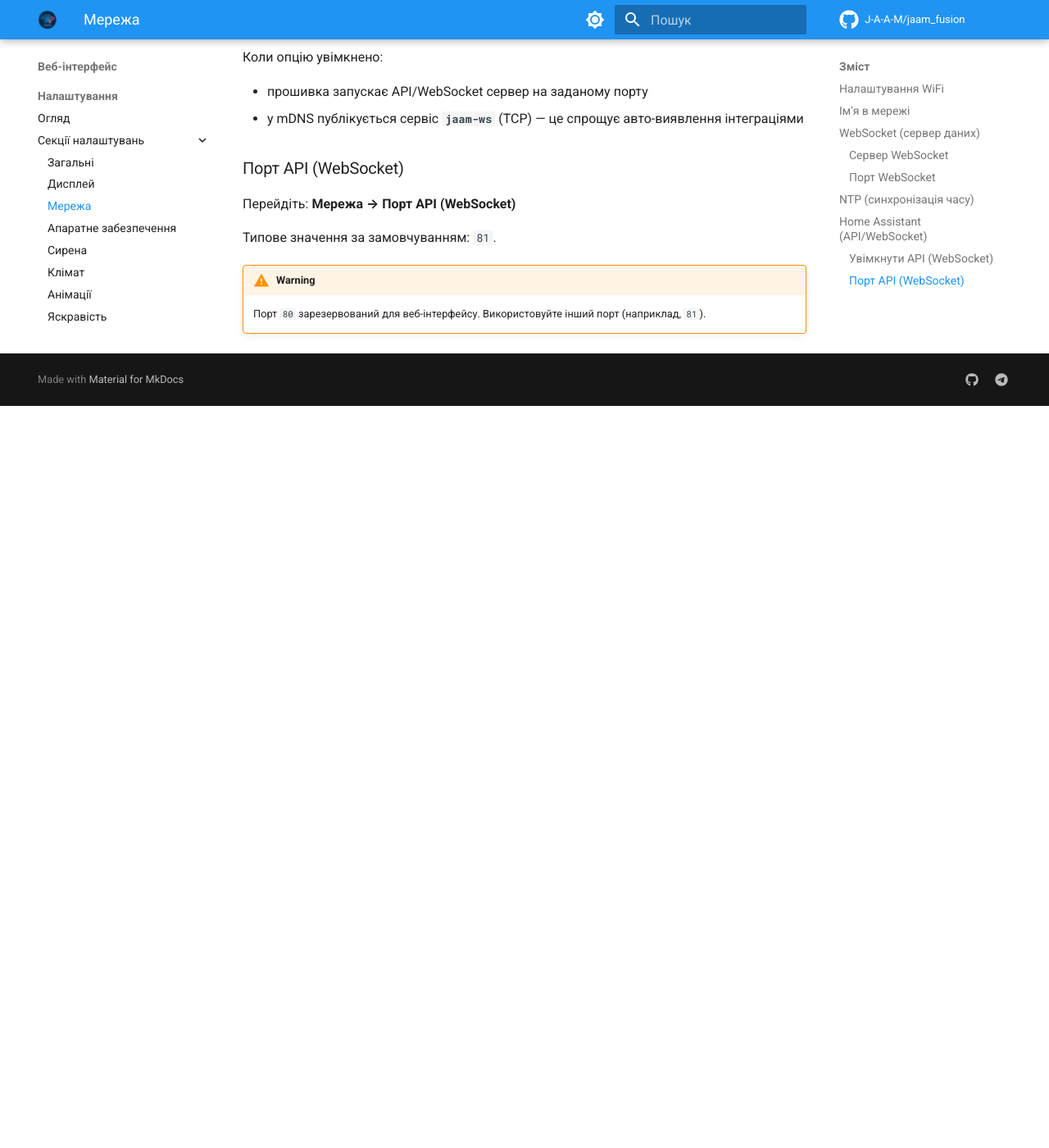
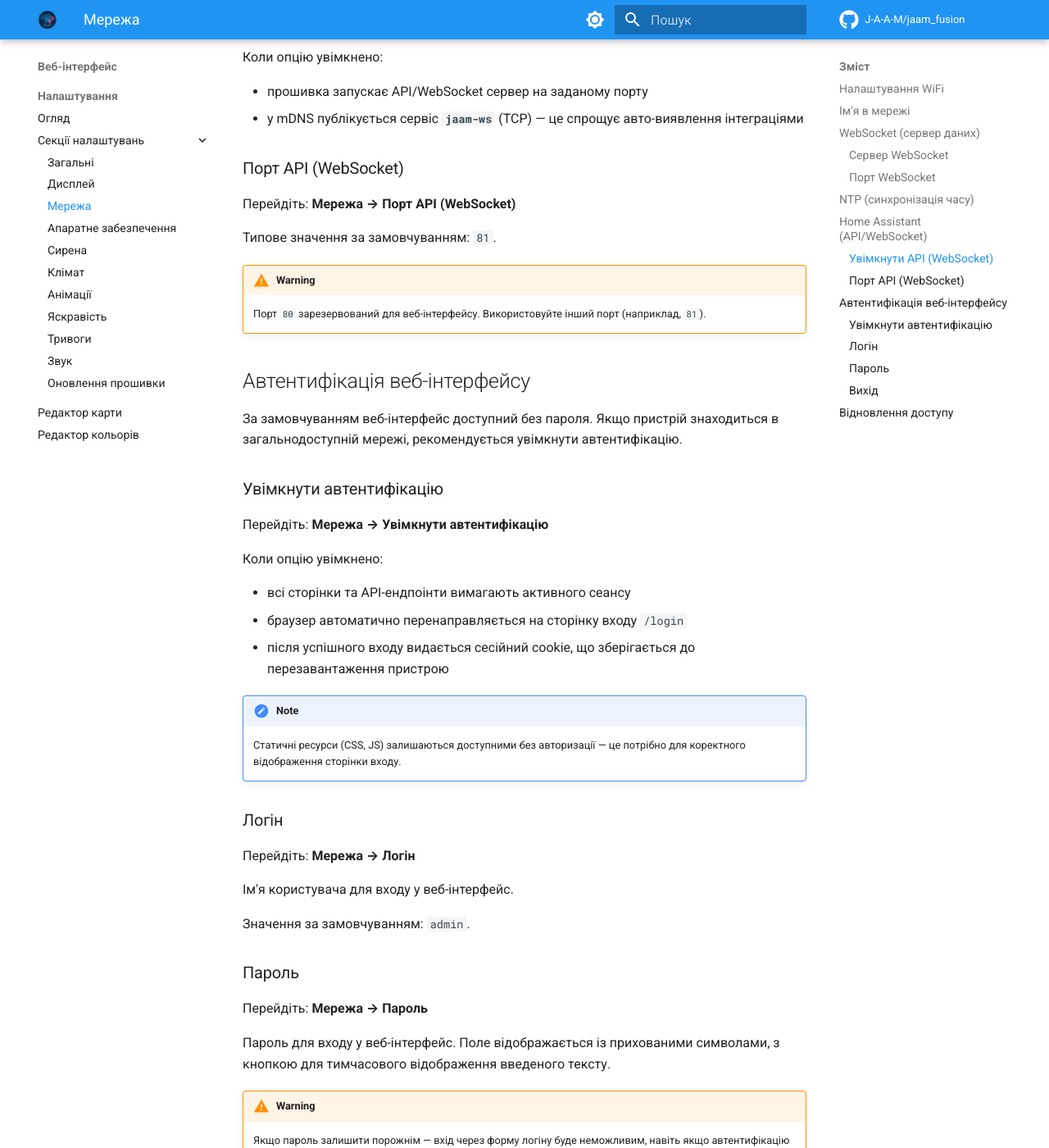
Before and after one commit to J-A-A-M/jaam_fusion, an MkDocs documentation site: the page built from wiki/web-interface/sections/network.md, in a window 1280 px wide and 1400 px high, scrolled down 2210 px. Shown: the whole window at 82% size. Built offline with MkDocs 1.6.1 and Material for MkDocs 9.7.7, drawn with Linux system fonts in a browser that asks for light colours; comment, search, counter and statistics services are not loaded; before the commit the page ends 2705 px from its top, so only the background shows below that; some of the changed text lies outside the part shown.

Commit message:
docs: add web authentication section to network wiki page

````diff
--- a/wiki/web-interface/sections/network.md
+++ b/wiki/web-interface/sections/network.md
@@ -80,3 +80,64 @@
 
 !!! warning
     Порт `80` зарезервований для веб-інтерфейсу. Використовуйте інший порт (наприклад, `81`).
+
+## Автентифікація веб-інтерфейсу
+
+За замовчуванням веб-інтерфейс доступний без пароля. Якщо пристрій знаходиться в загальнодоступній мережі, рекомендується увімкнути автентифікацію.
+
+### Увімкнути автентифікацію
+
+Перейдіть: **Мережа → Увімкнути автентифікацію**
+
+Коли опцію увімкнено:
+
+- всі сторінки та API-ендпоінти вимагають активного сеансу
+- браузер автоматично перенаправляється на сторінку входу `/login`
+- після успішного входу видається сесійний cookie, що зберігається до перезавантаження пристрою
+
+!!! note
+    Статичні ресурси (CSS, JS) залишаються доступними без авторизації — це потрібно для коректного відображення сторінки входу.
+
+### Логін
+
+Перейдіть: **Мережа → Логін**
+
+Ім'я користувача для входу у веб-інтерфейс.
+
+Значення за замовчуванням: `admin`.
+
+### Пароль
+
+Перейдіть: **Мережа → Пароль**
+
+Пароль для входу у веб-інтерфейс. Поле відображається із прихованими символами, з кнопкою для тимчасового відображення введеного тексту.
+
+!!! warning
+    Якщо пароль залишити порожнім — вхід через форму логіну буде неможливим, навіть якщо автентифікацію увімкнено. Встановіть пароль перед активацією цієї функції.
+
+!!! tip
+    Рекомендований пароль: мінімум 8 символів, велика та мала літера, цифра.
+
+### Вихід
+
+Кнопка виходу з'являється у правому верхньому куті веб-інтерфейсу, коли автентифікацію увімкнено. Після виходу сеанс завершується і браузер перенаправляється на сторінку входу.
+
+## Відновлення доступу
+
+Якщо пароль забутий — використовуйте одноразовий токен відновлення.
+
+**Кроки:**
+
+1. Підключіть пристрій до комп'ютера через USB
+2. Відкрийте серійний монітор (115200 baud)
+3. Перезавантажте пристрій
+4. Знайдіть у логах рядок:
+   ```
+   [WEB] Recovery token: <32-символьний токен>
+   ```
+5. Відкрийте сторінку входу у браузері
+6. Натисніть **"Вхід з токеном відновлення"**
+7. Введіть токен і натисніть **"Увійти за токеном"**
+
+!!! note
+    Токен генерується при кожному завантаженні пристрою і є дійсним до наступного перезавантаження. Після входу встановіть новий пароль у налаштуваннях.
````
